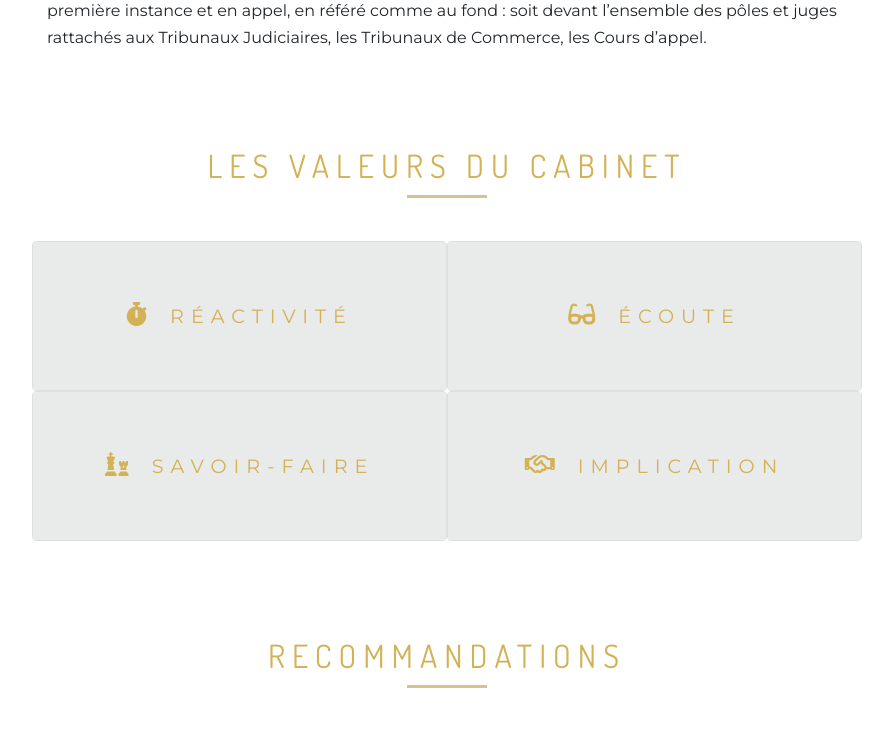
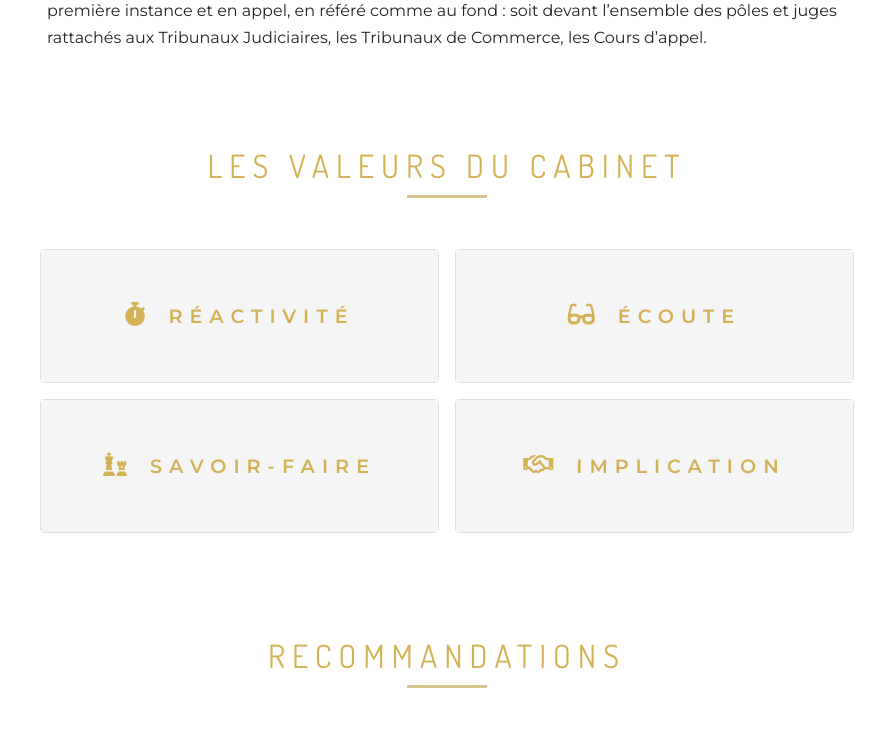
Before and after one commit to SarahRubio/charline-d, a Django app: page / in a window 1280 px wide. Shown: the part 1206-1946 px from the top of the page, without its empty margins (193-1086 px from the left). Run offline with Django 3.2, Linux system fonts and the light colour scheme; data that the repository does not hold is empty; some libraries are stand-ins or nearby versions.

Commit message:
redesign flip cards

```diff
--- a/src/static/css/style.css
+++ b/src/static/css/style.css
@@ -183,8 +183,9 @@ a > img {
 .flip-card {
     background-color: transparent;
     perspective: 1000px;
-    padding: 0 !important;
     height: 150px;
+    padding: .5rem !important;
+    font-weight: 600;
 }
 
 .flip-card-inner {
@@ -216,21 +217,13 @@ a > img {
 
 .flip-card-front {
     color: #d3b155;
-    background-color: #e9eaea ;
+    background-color: #F5F5F5 ;
     text-transform: uppercase;
     font-size: 1.2rem;
 }
 
 .flip-card-front  p{
     margin: 0;
-}
-
-.bg-darker {
-    background-color: #e9eaea;
-}
-
-.bg-ligther {
-    background-color: #e9eaea;
 }
 
 .flip-card-front i {
@@ -241,7 +234,7 @@ a > img {
 
 .flip-card-back {
     transform: rotateY(180deg);
-    background-color: #e9eaea;
+    background-color: #F5F5F5;
     color: #d3b155;
     text-transform: uppercase;
     padding: 0 3rem;
--- a/src/templates/home/home.html
+++ b/src/templates/home/home.html
@@ -39,10 +39,10 @@
         <div class="row flex-wrap">
             <div class="flip-card col-md-6">
                 <div class="flip-card-inner">
-                    <div class="flip-card-front bg-darker">
+                    <div class="flip-card-front">
                         <p><i class="fas fa-stopwatch"></i>Réactivité</p>
                     </div>
-                    <div class="flip-card-back bg-ligther">
+                    <div class="flip-card-back">
                         <p>Un accompagnement efficace et rapide</p>
                     </div>
                 </div>
@@ -69,10 +69,10 @@
             </div>
             <div class="flip-card col-md-6">
                 <div class="flip-card-inner">
-                    <div class="flip-card-front bg-darker">
+                    <div class="flip-card-front">
                         <p><i class="far fa-handshake"></i>Implication</p>
                     </div>
-                    <div class="flip-card-back bg-ligther">
+                    <div class="flip-card-back">
                         <p>Diligences et temps nécessaire consacré à votre dossier</p>
                     </div>
                 </div>
```
